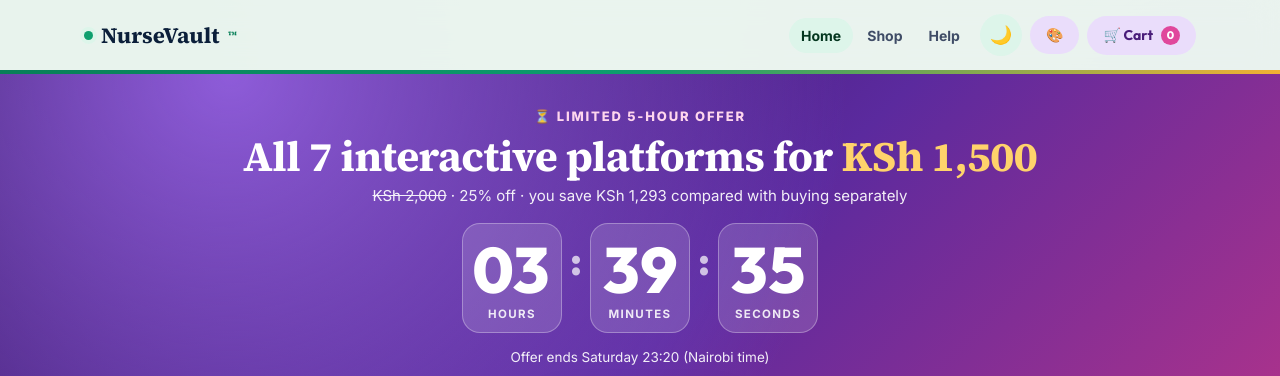
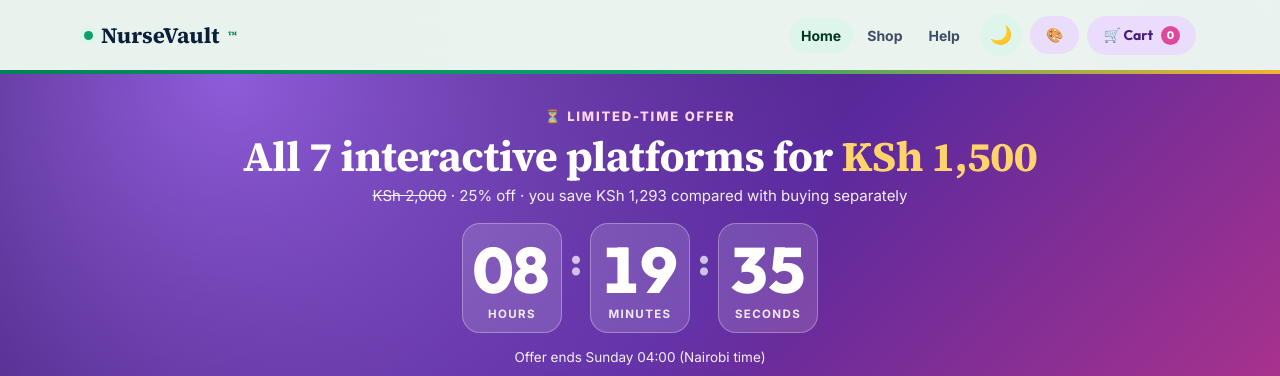
Before and after one commit to nursevaulthub/Endofsem3year1, a plain HTML site: page home.html in a window 1280 px wide. Shown: the top 376 px of the page. Drawn offline with Linux system fonts and the light colour scheme.

Commit message:
Add files via upload

```diff
--- a/home.html
+++ b/home.html
@@ -295,7 +295,7 @@ html[data-look=night] [data-p=cart] .cb{background:linear-gradient(180deg,#20163
 .pbk{position:fixed;left:50%;transform:translateX(-50%);bottom:96px;z-index:110;background:var(--card);color:var(--ink);border:1px solid var(--line);border-radius:16px;padding:12px 16px;font:600 14px Inter,sans-serif;box-shadow:0 18px 40px -16px rgba(0,0,0,.5);max-width:92vw;text-align:center}
 .pbk[hidden]{display:none}.pbk button{background:none;border:0;color:var(--deep);font:700 14px Inter,sans-serif;cursor:pointer;margin-left:8px;text-decoration:underline}
 
-/* ===== v11: 5-hour offer ===== */
+/* ===== v11: limited-time offer ===== */
 .ofbar{display:none;background:linear-gradient(90deg,#4A1D7A,#8E5CD9 55%,#E0489C);color:#fff;text-align:center;padding:10px 14px;font:700 14.5px Inter,sans-serif;position:relative;z-index:5}
 body.ofon .ofbar{display:flex;flex-wrap:wrap;gap:6px 12px;justify-content:center;align-items:center}body.ofon #bn{display:none}
 .ofbar s{opacity:.75}.ofT{white-space:nowrap;background:#fff;color:#4A1D7A;border-radius:8px;padding:3px 9px;font-variant-numeric:tabular-nums;letter-spacing:.04em;font-weight:800}
@@ -699,20 +699,20 @@ document.addEventListener("keydown",e=>{if(e.key==="Escape")$("#pre").hidden=tru
 document.addEventListener("visibilitychange",()=>{if(!document.hidden&&pWent){pWent=false;$("#pbk").hidden=false;setTimeout(()=>{$("#pbk").hidden=true},12000)}});
 $("#phelp").onclick=()=>{$("#pbk").hidden=true;vOpen(true)};
 
-/* ===== v11: 5-hour offer, starts when offer.json is committed ===== */
+/* ===== v11: limited-time offer, starts when offer.json is committed ===== */
 const OF={url:"https://paystack.shop/pay/r3x-g29v2a",orig:HBUN.pay};const ctOrig=CT.interactive[1];let ofEnd=0,ofOff=0,ofIv=0,heroTxt=null;
 const ofLeft=()=>ofEnd-(Date.now()+ofOff);
-$("#bn").insertAdjacentHTML("beforebegin",'<section class="ofp" id="ofpanel" aria-label="Limited-time offer"><div class="ofk">⏳ LIMITED 5-HOUR OFFER</div><h2>All 7 interactive platforms for <b>KSh 1,500</b></h2><p><s>KSh 2,000</s> · 25% off · you save KSh 1,293 compared with buying separately</p><div class="ofd" role="timer" aria-label="Time left"><div><b id="ofh">00</b><span>Hours</span></div><i>:</i><div><b id="ofm">00</b><span>Minutes</span></div><i>:</i><div><b id="ofs">00</b><span>Seconds</span></div></div><p class="ofe" id="ofe"></p><button class="ofgo" onclick="cat(\'interactive\')">Get the offer now</button></section>');
+$("#bn").insertAdjacentHTML("beforebegin",'<section class="ofp" id="ofpanel" aria-label="Limited-time offer"><div class="ofk">⏳ LIMITED-TIME OFFER</div><h2>All 7 interactive platforms for <b>KSh 1,500</b></h2><p><s>KSh 2,000</s> · 25% off · you save KSh 1,293 compared with buying separately</p><div class="ofd" role="timer" aria-label="Time left"><div><b id="ofh">00</b><span>Hours</span></div><i>:</i><div><b id="ofm">00</b><span>Minutes</span></div><i>:</i><div><b id="ofs">00</b><span>Seconds</span></div></div><p class="ofe" id="ofe"></p><button class="ofgo" onclick="cat(\'interactive\')">Get the offer now</button></section>');
 const _ft=feat;feat=function(){if(!(ofEnd&&ofLeft()>0))return _ft();
- return`<div class="bundle"><span class="bbadge">⏳ 5-hour offer · save KSh 1,293</span><div><div class="st">Premium bundle · all 7 units</div><h3>The Complete Nurse Vault Collection</h3><p>One all-inclusive interactive platform for every unit. Everything is inside, so you don't need to buy any PDFs.</p><ul class="bl"><li>All 7 units, opened on any phone or laptop with your password</li><li>High-yield notes, MCQs and SAQs in one place</li><li>Progress tracking as you revise</li><li>No separate PDFs to buy</li></ul><p class="bnote">${SUBJ.map(k=>S[k].sn).join(" · ")}</p></div><div class="bbody2"><div class="bpr"><b>KSh 1,500</b></div><div class="bper">Usually KSh 2,000 · that is 25% off</div><div class="bsave">You save KSh 1,293 compared with buying all 7 separately</div>${hbtn(HBUN,"Get the offer · KSh 1,500")}<p class="bnote">About KSh 214 per unit. Pay securely with M-Pesa via Paystack.</p></div></div>`};
+ return`<div class="bundle"><span class="bbadge">⏳ limited-time offer · save KSh 1,293</span><div><div class="st">Premium bundle · all 7 units</div><h3>The Complete Nurse Vault Collection</h3><p>One all-inclusive interactive platform for every unit. Everything is inside, so you don't need to buy any PDFs.</p><ul class="bl"><li>All 7 units, opened on any phone or laptop with your password</li><li>High-yield notes, MCQs and SAQs in one place</li><li>Progress tracking as you revise</li><li>No separate PDFs to buy</li></ul><p class="bnote">${SUBJ.map(k=>S[k].sn).join(" · ")}</p></div><div class="bbody2"><div class="bpr"><b>KSh 1,500</b></div><div class="bper">Usually KSh 2,000 · that is 25% off</div><div class="bsave">You save KSh 1,293 compared with buying all 7 separately</div>${hbtn(HBUN,"Get the offer · KSh 1,500")}<p class="bnote">About KSh 214 per unit. Pay securely with M-Pesa via Paystack.</p></div></div>`};
 function ofTick(){const l=ofLeft();if(l<=0){clearInterval(ofIv);ofApply(false);return}
  const p=n=>String(n).padStart(2,"0");$("#ofh").textContent=p(Math.floor(l/36e5));$("#ofm").textContent=p(Math.floor(l%36e5/6e4));$("#ofs").textContent=p(Math.floor(l%6e4/1e3))}
-function ofApply(on){HBUN.pay=on?OF.url:OF.orig;document.body.classList.toggle("ofon",on);VT[1]=on?"⏳ 5-hour offer: all 7 for KSh 1,500":"⚡ The premium bundle saves KSh "+HS;
- $$("button.btn").forEach(b=>{if(on&&b.textContent.includes("save KSh 793")){heroTxt=b.textContent;b.textContent="⏳ Get the 5-hour offer · KSh 1,500"}else if(!on&&heroTxt&&b.textContent.includes("5-hour offer")){b.textContent=heroTxt}});
- CT.interactive[1]=on?"Complete interactive platforms for each unit, KSh 399 each, or all seven for KSh 1,500 during the 5-hour offer.":ctOrig;
+function ofApply(on){HBUN.pay=on?OF.url:OF.orig;document.body.classList.toggle("ofon",on);VT[1]=on?"⏳ limited-time offer: all 7 for KSh 1,500":"⚡ The premium bundle saves KSh "+HS;
+ $$("button.btn").forEach(b=>{if(on&&b.textContent.includes("save KSh 793")){heroTxt=b.textContent;b.textContent="⏳ Get the limited-time offer · KSh 1,500"}else if(!on&&heroTxt&&b.textContent.includes("limited-time offer")){b.textContent=heroTxt}});
+ CT.interactive[1]=on?"Complete interactive platforms for each unit, KSh 399 each, or all seven for KSh 1,500 during the limited-time offer.":ctOrig;
  if(on)$("#ofe").textContent="Offer ends "+new Date(ofEnd).toLocaleString("en-KE",{weekday:"long",hour:"numeric",minute:"2-digit",timeZone:"Africa/Nairobi"})+" (Nairobi time)";
  renderGrids();if(on)ofTick()}
-const OFFER_END="2026-11-21T23:20:00+03:00";
+const OFFER_END="2026-11-22T04:00:00+03:00";
 async function ofInit(){let end=Date.parse(OFFER_END),off=0;
  try{const h=await fetch(location.href.split("#")[0],{method:"HEAD",cache:"no-store"}),d=Date.parse(h.headers.get("Date")||"");if(d)off=d-Date.now()}catch(e){}
  try{const r=await fetch("offer.json?"+Date.now(),{cache:"no-store"});if(r.ok){const j=await r.json();if(j.off)end=0;else if(j.end&&Date.parse(j.end))end=Date.parse(j.end)}}catch(e){}
--- a/offer.json
+++ b/offer.json
@@ -1 +1 @@
-{"end": "2026-11-21T23:20:00+03:00"}
+{"end": "2026-11-22T04:00:00+03:00"}
```
